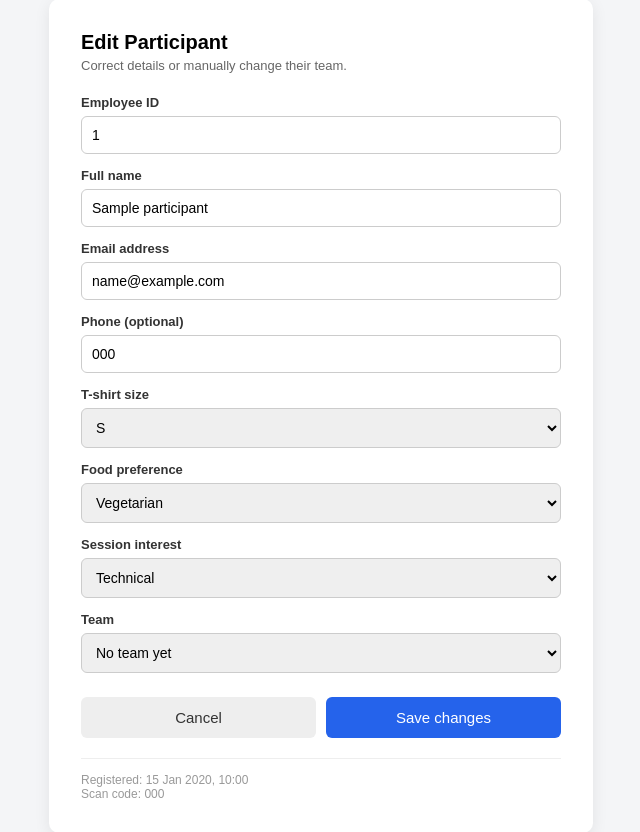
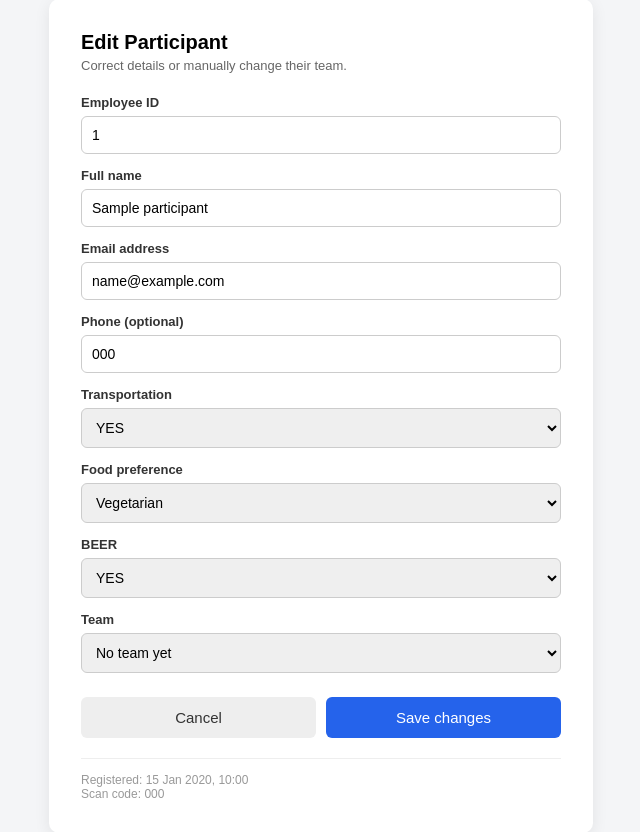
Before and after one commit to rajaprabhu75/Piping-Harmony-2026, a Flask app: page /admin/edit/1 in a window 1280 px wide. Shown: the part 65-897 px from the top of the page, without its empty margins (319-959 px from the left). Run offline with Flask 3, Linux system fonts and the light colour scheme; the visitor is signed in with stand-in values (Sample User, id 1); tables that the repository leaves empty hold one stand-in row (values such as "Sample post").

Commit message:
Change form labels and options for participant questions

```diff
--- a/templates/admin_edit.html
+++ b/templates/admin_edit.html
@@ -52,10 +52,10 @@
       <label for="phone">Phone (optional)</label>
       <input type="tel" id="phone" name="phone" value="{{ participant.phone or '' }}">
 
-      <label for="question1">T-shirt size</label>
+      <label for="question1">Transportation</label>
       <select id="question1" name="question1" required>
         <option value="" disabled {% if not participant.question1 %}selected{% endif %}>Select one</option>
-        {% for opt in ['S', 'M', 'L', 'XL'] %}
+        {% for opt in ['YES', 'NO'] %}
           <option value="{{ opt }}" {% if participant.question1 == opt %}selected{% endif %}>{{ opt }}</option>
         {% endfor %}
       </select>
@@ -63,15 +63,15 @@
       <label for="question2">Food preference</label>
       <select id="question2" name="question2" required>
         <option value="" disabled {% if not participant.question2 %}selected{% endif %}>Select one</option>
-        {% for opt in ['Vegetarian', 'Non-Vegetarian', 'Vegan'] %}
+        {% for opt in ['Vegetarian', 'Non-Vegetarian'] %}
           <option value="{{ opt }}" {% if participant.question2 == opt %}selected{% endif %}>{{ opt }}</option>
         {% endfor %}
       </select>
 
-      <label for="question3">Session interest</label>
+      <label for="question3">BEER</label>
       <select id="question3" name="question3" required>
         <option value="" disabled {% if not participant.question3 %}selected{% endif %}>Select one</option>
-        {% for opt in ['Technical', 'Career growth', 'Networking'] %}
+        {% for opt in ['YES', 'NO'] %}
           <option value="{{ opt }}" {% if participant.question3 == opt %}selected{% endif %}>{{ opt }}</option>
         {% endfor %}
       </select>
```
